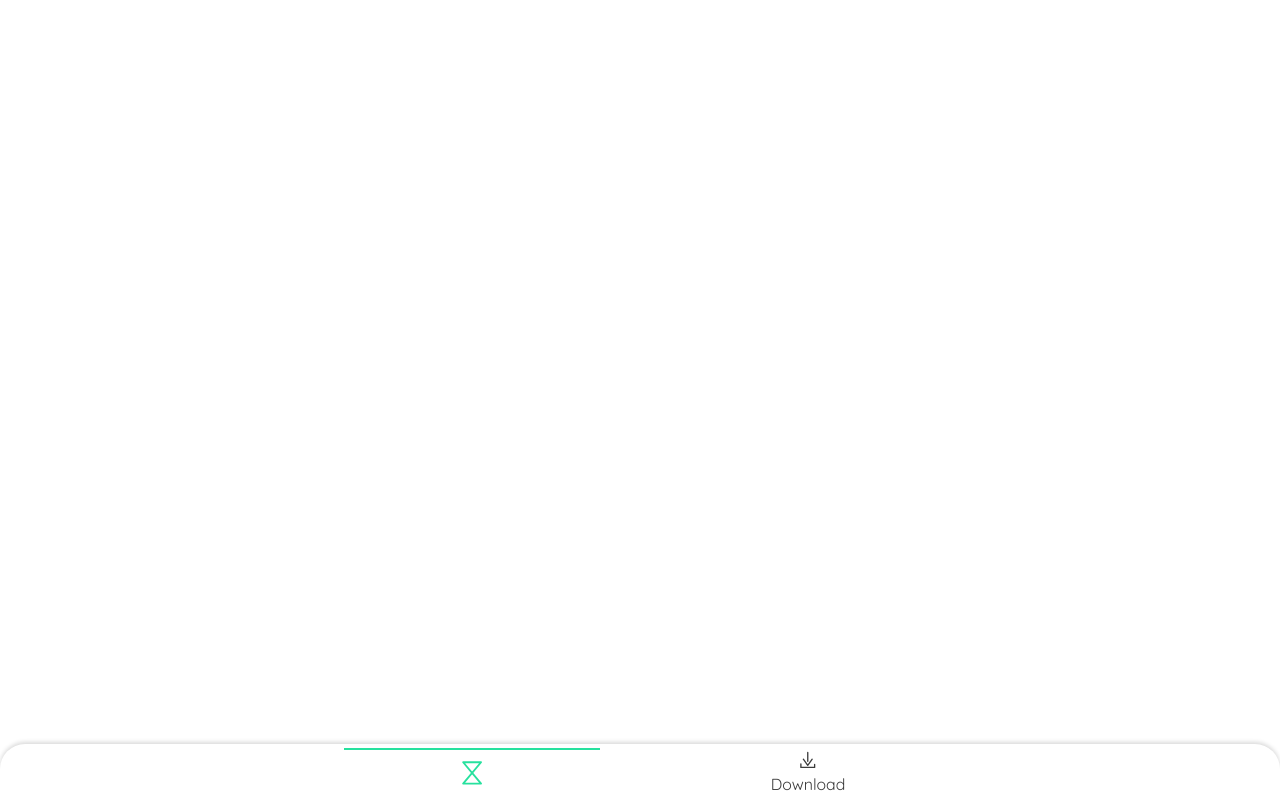
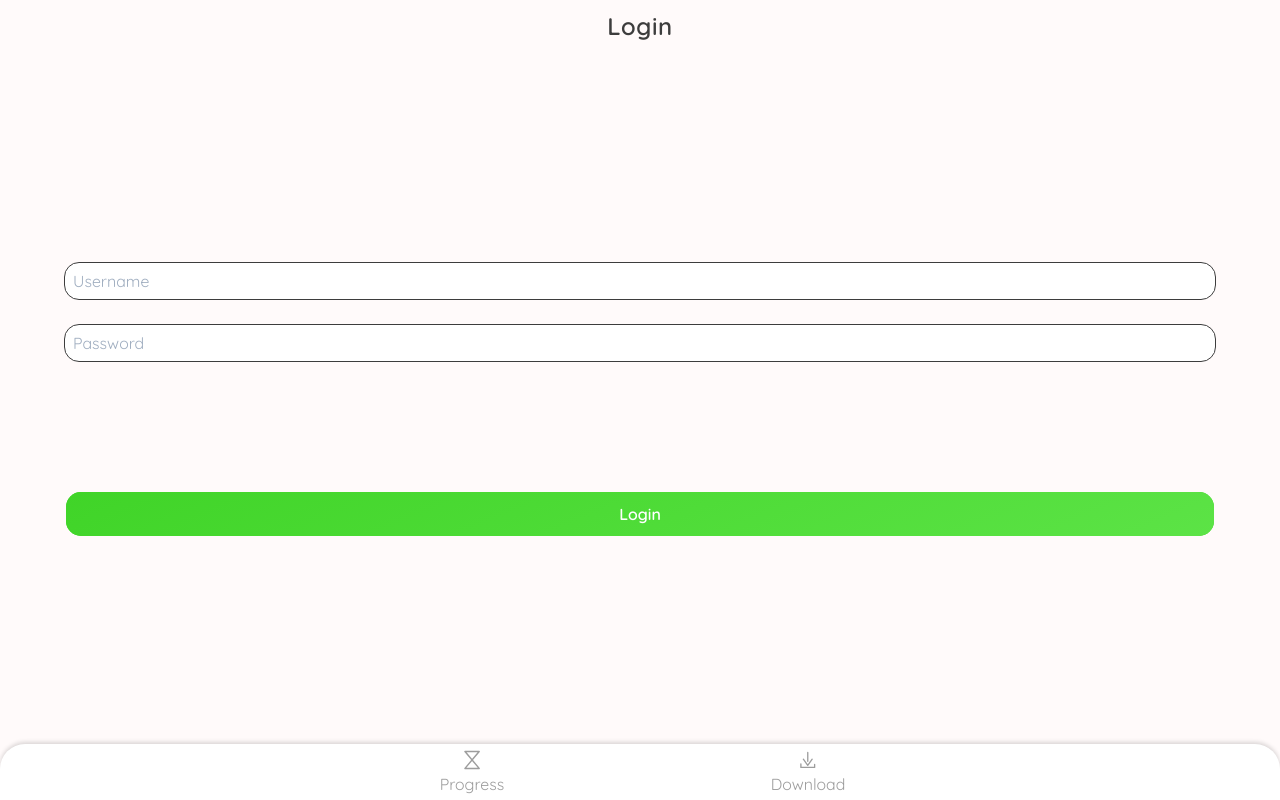
Before and after one commit to Chaphasilor/njoy-frontend, a Vue app: page /login in a window 1280 px wide. Built offline with nearby package versions, Linux system fonts and the light colour scheme; no server answers.

Commit message:
first attempt at auth

```diff
--- a/src/assets/js/api.js
+++ b/src/assets/js/api.js
@@ -3,15 +3,56 @@ export default class API {
   constructor(baseUrl) {
 
     this.baseUrl = baseUrl;
+    this.apiEndpoint = `${this.baseUrl}/api`;
+
+  }
+
+  async authenticate(username, password) {
+
+    let res, result;
+
+    try {
+
+      res = await fetch(this.baseUrl + `/auth/local`, {
+        mode: 'cors',
+        method: 'POST',
+        credentials: 'include',
+        headers: {
+          'Content-Type': 'application/json',
+        },
+        body: JSON.stringify({
+          username: username,
+          password: password,
+        })
+      })
+
+    } catch (err) {
+      console.error(`Something went wrong during authentication!`);
+      throw new Error(`Couldn't authenticate!`);
+    }
+
+    try {
+      result = await res.json();
+    } catch (err) {
+      console.error(`Something went wrong during authentication!`);
+      throw new Error(`Couldn't authenticate!`);
+    }
+
+    if (result.success) {
+      return true;
+    } else {
+      throw new Error(`Authentication failed! Maybe wrong password?`);
+    }
 
   }
 
   loadProgress() {
     return new Promise((resolve, reject) => {
 
-        fetch(this.baseUrl + `/progress`, {
+        fetch(this.apiEndpoint + `/progress`, {
           mode: 'cors',
           method: 'GET',
+          credentials: 'include',
           headers: {
             'Content-Type': 'application/json',
           },
@@ -43,9 +84,10 @@ export default class API {
   loadDownloadItem(id) {
     return new Promise((resolve, reject) => {
 
-      fetch(this.baseUrl + `/downloads/${id}`, {
+      fetch(this.apiEndpoint + `/downloads/${id}`, {
         mode: 'cors',
         method: 'GET',
+        credentials: 'include',
         headers: {
           'Content-Type': 'application/json',
         },
@@ -69,9 +111,10 @@ export default class API {
 
       download.mkdir = true; // enable creation of new folders (directories are fetched from the API, so this shouldn't cause any issues)
 
-      fetch(this.baseUrl + `/download`, {
+      fetch(this.apiEndpoint + `/download`, {
         mode: 'cors',
         method: 'POST',
+        credentials: 'include',
         headers: {
           'Content-Type': 'application/json',
         },
@@ -115,9 +158,10 @@ export default class API {
   pauseDownload(id) {
     return new Promise((resolve, reject) => {
 
-      fetch(this.baseUrl + `/download/${id}`, {
+      fetch(this.apiEndpoint + `/download/${id}`, {
         mode: 'cors',
         method: 'PATCH',
+        credentials: 'include',
         headers: {
           'Content-Type': 'application/json',
         },
@@ -142,9 +186,10 @@ export default class API {
   resumeDownload(id) {
     return new Promise((resolve, reject) => {
 
-      fetch(this.baseUrl + `/download/${id}`, {
+      fetch(this.apiEndpoint + `/download/${id}`, {
         mode: 'cors',
         method: 'PATCH',
+        credentials: 'include',
         headers: {
           'Content-Type': 'application/json',
         },
@@ -169,9 +214,10 @@ export default class API {
   stopDownload(id) {
     return new Promise((resolve, reject) => {
 
-      fetch(this.baseUrl + `/download/${id}`, {
+      fetch(this.apiEndpoint + `/download/${id}`, {
         mode: 'cors',
         method: 'PATCH',
+        credentials: 'include',
         headers: {
           'Content-Type': 'application/json',
         },
@@ -199,9 +245,10 @@ export default class API {
 
     try {
 
-      res = await fetch(this.baseUrl + `/directoryListing`, {
+      res = await fetch(this.apiEndpoint + `/directoryListing`, {
         mode: 'cors',
         method: 'GET',
+        credentials: 'include',
       });
 
     } catch (err) {
@@ -218,9 +265,10 @@ export default class API {
 
     try {
 
-      res = await fetch(this.baseUrl + `/fileSize/${encodeURIComponent(url)}`, {
+      res = await fetch(this.apiEndpoint + `/fileSize/${encodeURIComponent(url)}`, {
         mode: 'cors',
         method: 'GET',
+        credentials: 'include',
       });
 
     } catch (err) {
--- a/src/components/Navbar.vue
+++ b/src/components/Navbar.vue
@@ -6,7 +6,7 @@
       :to="{
         name: 'Progress',
       }"
-      :class="(currentView == 'progress' ? 'border-t-2 text-accent' : 'text-dark') + '  w-1/5 h-auto mx-10 my-1 border-accent flex flex-col justify-center'"
+      :class="`${!navigationPossible ? `opacity-50 cursor-not-allowed` : ``} ${(currentView == 'progress' ? 'border-t-2 text-accent' : 'text-dark')} w-1/5 h-auto mx-10 my-1 border-accent flex flex-col justify-center`"
     >
       <svg
         :class="(currentView == 'progress' ? 'w-6 h-6' : 'w-4 h-4') + 'w-6 h-6 m-auto stroke-current'"
@@ -31,7 +31,7 @@
       :to="{
         name: 'Download',
       }"
-      :class="(currentView == 'download' ? 'border-t-2 text-accent' : 'text-dark') + ' w-1/5 h-auto mx-10 my-1 border-accent flex flex-col justify-center'"
+      :class="`${!navigationPossible ? `opacity-50 cursor-not-allowed` : ``} ${(currentView == 'download' ? 'border-t-2 text-accent' : 'text-dark')} w-1/5 h-auto mx-10 my-1 border-accent flex flex-col justify-center`"
     >
       <svg
         :class="(currentView == 'download' ? 'w-6 h-6' : 'w-4 h-4') + 'w-6 h-6 m-auto stroke-current'"
@@ -61,6 +61,9 @@ export default {
   computed: {
     currentView: function() {
       return this.$store.getters.activeView;
+    },
+    navigationPossible: function() {
+      return this.$store.getters.authStatus;
     }
   },
 }
--- a/src/components/inputs/TextField.vue
+++ b/src/components/inputs/TextField.vue
@@ -2,7 +2,7 @@
   <div>
     <input
       class="inline-block w-full h-full rounded-lg border border-dark p-2 outline-none focus:border-accent"
-      type="text"
+      :type="isPassword ? `password` : `text`"
       ref="inputField"
       :disabled="disabled"
       :placeholder="placeholder"
@@ -46,6 +46,12 @@ export default {
         return false;
       }
     },
+    isPassword: {
+      type: Boolean,
+      default: function() {
+        return false;
+      }
+    },
   },
   watch: {
     value: function() {
--- a/src/router/index.js
+++ b/src/router/index.js
@@ -1,8 +1,11 @@
 import Vue from 'vue'
 import VueRouter from 'vue-router'
+import store from '../store/index'
+
 import Progress from '../views/Progress.vue'
 import Download from '../views/Download.vue'
 import DownloadDetails from '../views/DownloadDetails.vue'
+import Login from '../views/Login.vue'
 
 Vue.use(VueRouter)
 
@@ -18,11 +21,14 @@ Vue.use(VueRouter)
     component: Download
   },
   {
-    //TODO enable paramized route once download IDs are available
     path: '/details/:downloadId',
-    // path: '/details',
     name: 'DownloadDetails',
     component: DownloadDetails
+  },
+  {
+    path: '/login',
+    name: 'Login',
+    component: Login
   },
 ]
 
@@ -32,4 +38,24 @@ const router = new VueRouter({
   routes
 })
 
+router.beforeEach((to, from, next) => {
+
+  console.log(`to:`, to);
+  console.log(`from:`, from);
+
+  if (to.path != `/login`) {
+    if (store.getters.authStatus) {
+      return next();
+    } else {
+      console.warn(`Not authenticated with API, redirecting to login...`);
+      return next({
+        name: `Login`,
+      });
+    }
+  } else {
+    return next();
+  }
+
+})
+
 export default router
--- a/src/store/index.js
+++ b/src/store/index.js
@@ -19,23 +19,25 @@ async function getBaseUrl() {
 }
 
 var baseUrl = `https://web-services.chaphasilor.xyz/njoy/tunnel`;
-// baseUrl = `http://192.168.2.129:69/api`;
+baseUrl = `http://192.168.2.129:69`;
 var api = new API(baseUrl);
 (async () => {
   try {
     baseUrl = await getBaseUrl();
-    api = new API(`${baseUrl}/api`);
+    api = new API(baseUrl);
   } catch (err) {
     console.warn(err);
   } finally {
     console.log(`baseUrl:`, baseUrl);
   }
-})()
+// })()
+})
 
 const VIEWS = {
   PROGRESS: 0,
   DOWNLOAD: 1,
   DOWNLOAD_DETAILS: 2,
+  LOGIN: 3,
 }
 
 export default new Vuex.Store({
@@ -176,6 +178,7 @@ export default new Vuex.Store({
       ]
     },
     downloads: [],
+    authenticated: false,
   },
   mutations: {
     SET_ACTIVE_VIEW(state, view) {
@@ -195,6 +198,9 @@ export default new Vuex.Store({
         download.status = newDownloadStatus;
       }
 
+    },
+    SET_AUTH_STATUS(state, newStatus) {
+      state.authenticated = newStatus;
     }
   },
   actions: {
@@ -209,6 +215,9 @@ export default new Vuex.Store({
         case 'download-details':
           context.commit('SET_ACTIVE_VIEW', VIEWS.DOWNLOAD_DETAILS);
           break;
+        case 'login':
+          context.commit('SET_ACTIVE_VIEW', VIEWS.LOGIN);
+          break;
 
         default:
           context.commit('SET_ACTIVE_VIEW', VIEWS.PROGRESS);
@@ -217,6 +226,21 @@ export default new Vuex.Store({
     },
     nativgateToDownload(context) {
       context.commit('SET_ACTIVE_VIEW', VIEWS.DOWNLOAD);
+    },
+    async authenticateApi(context, { username, password }) {
+
+      try {
+        api.authenticate(username, password);
+      } catch (err) {
+        console.warn(err);
+        context.commit('SET_AUTH_STATUS', false);
+        return err.message;
+      }
+
+      context.commit('SET_AUTH_STATUS', true);
+
+      return `Success`;
+
     },
     async loadRootDirectoryTree(context) {
       let tree;
@@ -347,6 +371,9 @@ export default new Vuex.Store({
         case VIEWS.DOWNLOAD_DETAILS:
           view = 'download-details';
           break;
+        case VIEWS.LOGIN:
+          view = 'login';
+          break;
 
         default:
           view = 'progress';
@@ -356,5 +383,6 @@ export default new Vuex.Store({
     },
     rootDirectoryTree: state => state.rootDirectoryTree,
     downloads: state => state.downloads,
+    authStatus: state => state.authenticated,
   }
 })
--- /dev/null
+++ b/src/views/Login.vue
@@ -0,0 +1,94 @@
+<template>
+  <div
+    class="h-screen pb-32 bg-eggshell"
+  >
+    <h2
+      class="p-2 text-center text-2xl antialiased font-semibold text-dark tracking-wide"
+    >
+      Login
+    </h2>
+
+    <div
+      class="w-full h-full px-16 flex flex-col justify-center"
+    >
+
+      <div>
+
+        <TextField
+          class="my-6"
+          placeholder="Username"
+          v-model="username"
+        />
+
+        <TextField
+          class="my-6"
+          :isPassword="true"
+          placeholder="Password"
+          v-model="password"
+        />
+
+        <CTAButton
+          class="w-full h-12 mt-32"
+          type="good"
+          label="Login"
+          @click.native="submit"
+        />
+
+      </div>
+
+    </div>
+
+  </div>
+</template>
+
+<script>
+
+import CTAButton from '@/components/buttons/CTAButton';
+import TextField from '@/components/inputs/TextField';
+
+export default {
+  name: 'Login',
+  components: {
+    CTAButton,
+    TextField,
+  },
+  data: function() {
+    return {
+      username: ``,
+      password: ``,
+    }
+  },
+  computed: {
+  },
+  watch: {
+  },
+  methods: {
+    async submit() {
+
+      console.log(`Submitted!`);
+
+      let success = await this.$store.dispatch('authenticateApi', {
+        username: this.username,
+        password: this.password,
+      })
+
+      if (success) {
+        this.$router.push({
+          name: `Progress`,
+        })
+      }
+
+
+    }
+  },
+  mounted: function() {
+
+    this.$store.dispatch('navigate', { target: 'login' });
+
+  },
+}
+</script>
+
+<style>
+
+</style>
--- a/tailwind.config.js
+++ b/tailwind.config.js
@@ -40,6 +40,7 @@ module.exports = {
       },
       spacing: {
         'xs': '.125rem',
+        'navbar': '3.5rem',
       },
       width: {
         '1/10': '10%',
```
